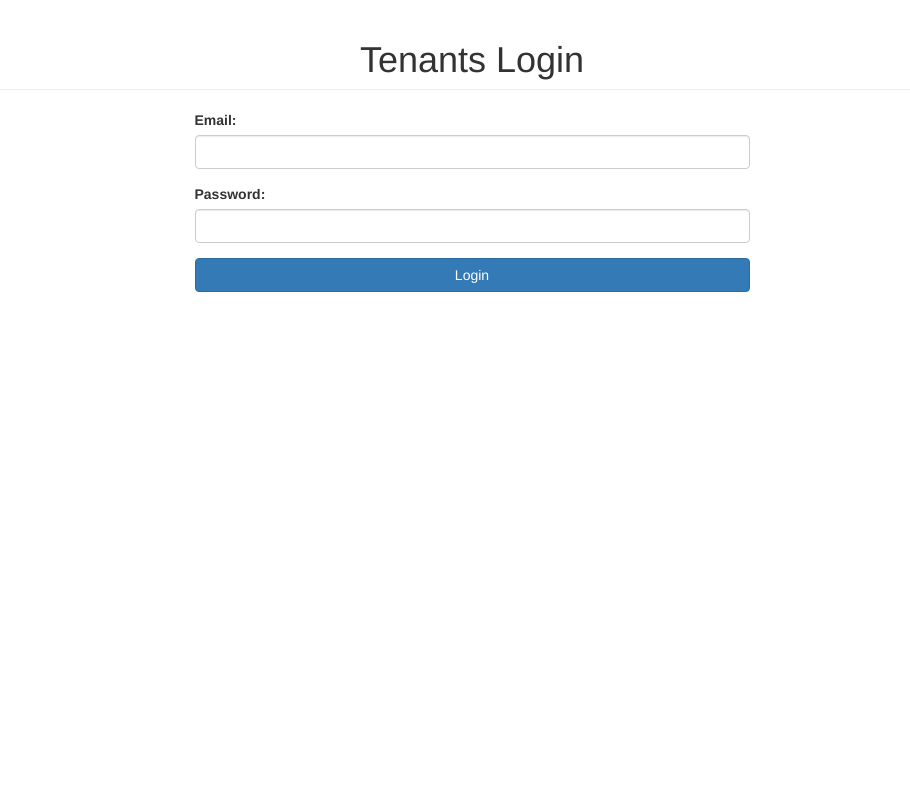
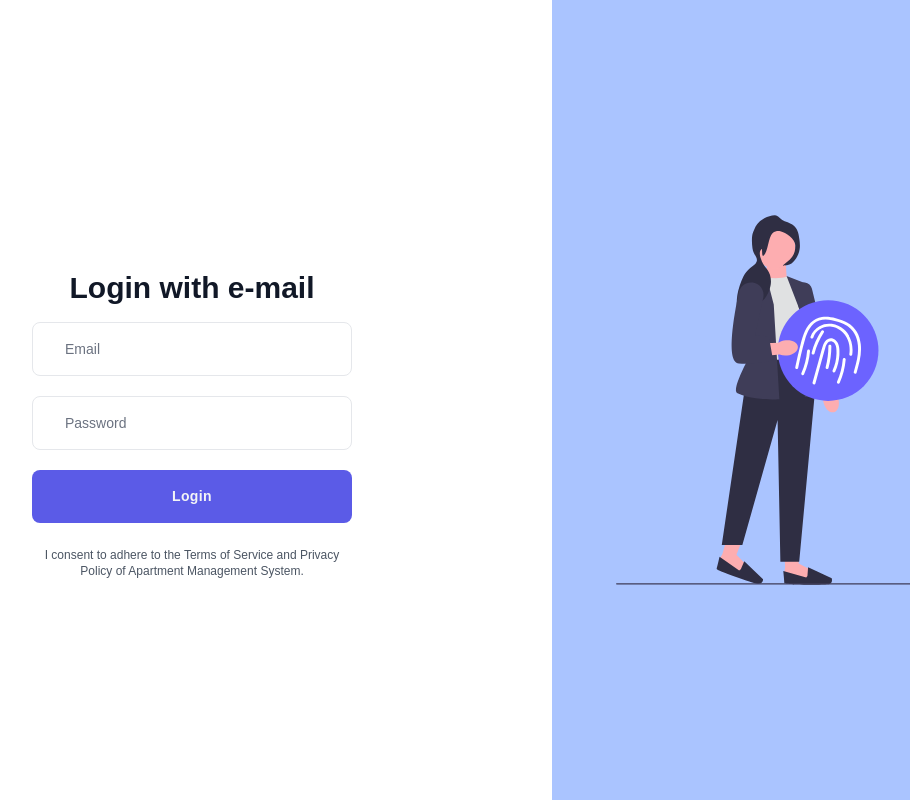
Before and after one commit to Kuroe27/Apartment-MGT, a PHP site: page /login.php in a window 1280 px wide. Shown: the whole page, without its empty margins (168-1078 px from the left). Run offline with PHP 8.4, Linux system fonts and the light colour scheme; style sheets or scripts are compiled from the project's sources; some libraries are stand-ins or nearby versions.

Commit message:
Fix SQL query and update login page layout

```diff
--- a/tenants/login.php
+++ b/tenants/login.php
@@ -12,7 +12,7 @@ if($_SERVER["REQUEST_METHOD"] == "POST") {
     $password = $_POST['password'];
 
     $crud = new Crud();
-    $sql = "SELECT * FROM tenants WHERE email = '$email'";
+    $sql = "SELECT * FROM Tenants WHERE email = '$email'";
     $result = $crud->read($sql);
 
     if($result && count($result) == 1) {
@@ -29,43 +29,58 @@ if($_SERVER["REQUEST_METHOD"] == "POST") {
 }
 ?>
 
-<!DOCTYPE html>
-<html lang="en">
+<html>
 
 <head>
-    <meta charset="utf-8">
-    <title>Login Page</title>
-    <link href="https://maxcdn.bootstrapcdn.com/bootstrap/3.3.7/css/bootstrap.min.css" rel="stylesheet">
+    <link href="../styles/output.css" rel="stylesheet" />
+    <meta name="viewport" content="width=device-width,initial-scale=1,maximum-scale=1" />
 </head>
 
-<body>
-    <div class="container">
-        <h1 class="page-header text-center">Tenants Login</h1>
-        <div class="row">
-            <div class="col-sm-6 col-sm-offset-3">
+<body class="min-h-screen text-gray-900 flex justify-center bg-white">
+    <div class="w-full m-0 sm:m-20 flex justify-center flex-1">
+        <div class="w-full flex-col flex justify-center items-center p-6 sm:p-12">
+            <div class="mt-12 flex flex-col items-center">
+                <h1 class="text-2xl xl:text-3xl font-extrabold mb-4">
+                    Login with e-mail
+                </h1>
+                <div class="mx-auto max-w-xs">
                     <?php
                     if(isset($error_message)) {
-                    echo '<div class="alert alert-danger text-center">'.$error_message.'</div>';
+                        echo '<div class="mb-4 bg-red-500 text-xl p-4 border-red-950 border text-center text-white">'.$error_message.'</div>';
                     }
                     ?>
-
                     <form method="post" action="">
                         <div class="form-group">
-                        <label for="email">Email:</label>
-                        <input type="text" class="form-control" name="email" required>
+                            <input
+                                class="w-full px-8 py-4 rounded-lg font-medium border border-gray-200 placeholder-gray-500 text-sm focus:outline-none focus:border-gray-400 focus:bg-white"
+                                type="email" placeholder="Email" name="email" required>
                         </div>
                         <div class="form-group">
-                        <label for="password">Password:</label>
-                        <input type="password" class="form-control" name="password" required>
+                            <input
+                                class="w-full px-8 py-4 rounded-lg font-medium border border-gray-200 placeholder-gray-500 text-sm focus:outline-none focus:border-gray-400 focus:bg-white mt-5"
+                                type="password" placeholder="Password" name="password" required>
                         </div>
-                    <button type="submit" class="btn btn-primary btn-block">Login</button>
+                        <button type="submit"
+                            class="mt-5 tracking-wide font-semibold bg-pallete-700 text-gray-100 w-full py-4 rounded-lg hover:bg-pallete-700 transition-all duration-300 ease-in-out flex items-center justify-center focus:shadow-outline focus:outline-none">
+                            <span>
+                                Login
+                            </span>
+                        </button>
+                        <p class="mt-6 text-xs text-gray-600 text-center">
+                            I consent to adhere to the Terms of Service and Privacy Policy of Apartment Management
+                            System.
+                        </p>
                     </form>
                 </div>
             </div>
         </div>
-
-    <script src="https://ajax.googleapis.com/ajax/libs/jquery/3.1.0/jquery.min.js"></script>
-    <script src="https://maxcdn.bootstrapcdn.com/bootstrap/3.3.7/js/bootstrap.min.js"></script>
+    </div>
+    <div class="flex-1 bg-pallete-300 text-center hidden lg:flex">
+        <div class="m-12 xl:m-16 w-full bg-contain bg-center bg-no-repeat"
+            style="background-image: url('../images/bgs.svg');">
+        </div>
+    </div>
+    </div>
 </body>
 
 </html>
```
Lines whose indentation alone changed are shown as unchanged.
